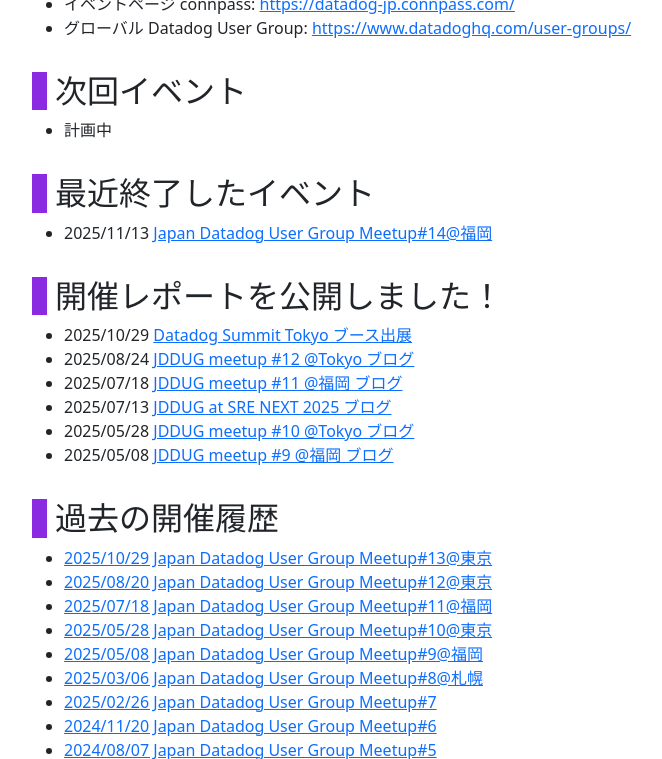
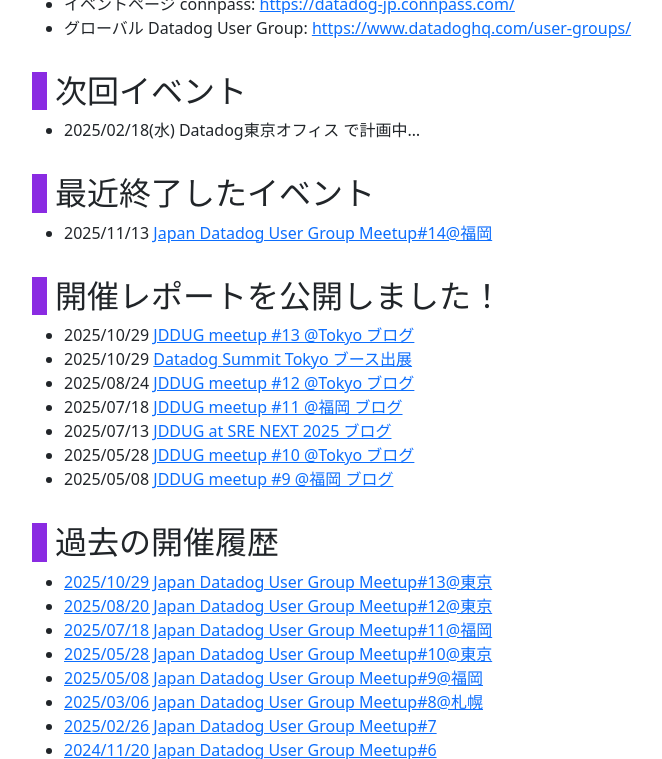
Before and after one commit to jdd-ug/jdd-ug.github.io, a Jekyll site: the page built from index.md, in a window 1280 px wide and 900 px high, scrolled down 468 px, cut to the strip 141-900 px from the top of the window. Shown: the whole strip, without its empty margins (50-712 px from the left). Built offline with Jekyll 4.4.1, drawn with Linux system fonts in a browser that asks for light colours; nearby versions of some CDN libraries.

Commit message:
index updated for #13

```diff
--- a/index.md
+++ b/index.md
@@ -19,12 +19,13 @@
 - グローバル Datadog User Group: [https://www.datadoghq.com/user-groups/](https://www.datadoghq.com/user-groups/)
 
 ## 次回イベント
-- 計画中
+- 2025/02/18(水) Datadog東京オフィス で計画中...
 
 ## 最近終了したイベント
 - 2025/11/13 [Japan Datadog User Group Meetup#14@福岡](https://datadog-jp.connpass.com/event/367374/)
 
 ## 開催レポートを公開しました！
+- 2025/10/29 [JDDUG meetup #13 @Tokyo ブログ](/2025/10/29/)
 - 2025/10/29 [Datadog Summit Tokyo ブース出展](/2025/10/16/)
 - 2025/08/24 [JDDUG meetup #12 @Tokyo ブログ](/2025/08/20/)
 - 2025/07/18 [JDDUG meetup #11 @福岡 ブログ](/2025/07/18/)
```
